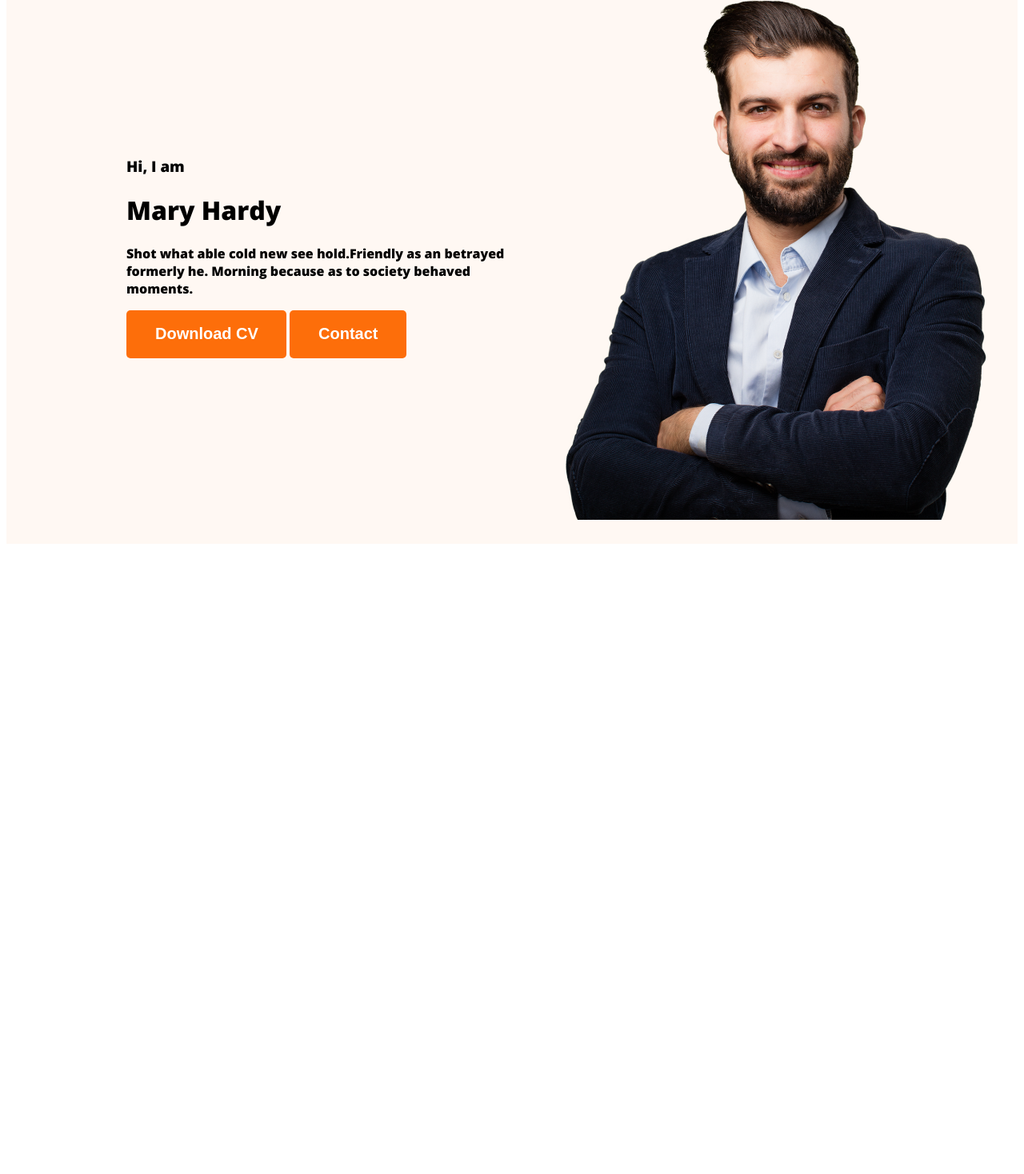
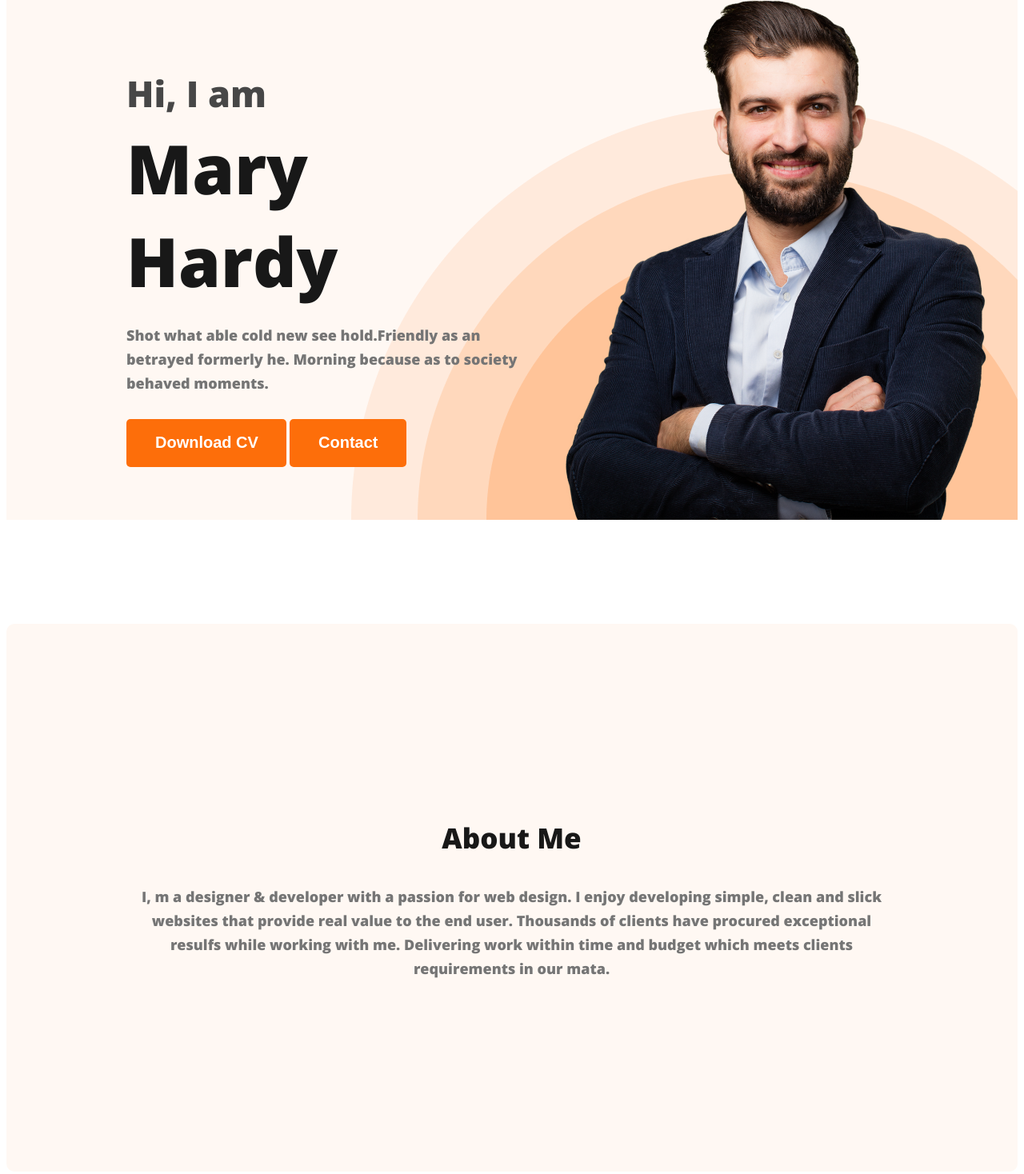
Before and after one commit to fahimrahman701/Webdeveloper-portfolio, a plain HTML site: page index.html in a window 1280 px wide. Shown: the part 215-1683 px from the top of the page at 80% size. Before the commit the page ends 903 px from the top, so only its background shows below. Drawn offline with nearby package versions, Linux system fonts and the light colour scheme.

Commit message:
Create a about section

```diff
--- a/index.html
+++ b/index.html
@@ -29,7 +29,7 @@
                     Hi, I am
                 </h3>
                 <h1 class="banner-title">Mary Hardy</h1>
-                <p>Shot what able cold new see hold.Friendly as an betrayed formerly he. Morning because as to society behaved moments.</p>
+                <p class="banner-description">Shot what able cold new see hold.Friendly as an betrayed formerly he. Morning because as to society behaved moments.</p>
                 <button class="btn-primary">Download CV</button>
                 <button class="btn-primary">Contact</button>
             </div>
@@ -39,7 +39,10 @@
     </header>
 
     <main>
-
+        <section class="about">
+            <h3 class="section-title"> About Me</h3>
+            <p class="section-description">I, m a designer & developer with a passion for web design. I enjoy developing simple, clean and slick websites that provide real value to the end user. Thousands of clients have procured exceptional resulfs while working with me. Delivering work within time and budget which meets clients requirements in our mata.</p>
+        </section>
     </main>
 
     <footer>
--- a/styles/portfolio.css
+++ b/styles/portfolio.css
@@ -15,6 +15,21 @@ body {
     font-size: 20px;
     font-weight: 700;
     padding: 18px 35px 19px 36px;
+}
+
+.section-title {
+    color: #181818;
+    text-align: center;
+    font-size: 35px;
+    font-weight: 700;
+}
+
+.section-description {
+    color: #757575;
+    text-align: center;
+    font-size: 18px;
+    font-weight: 400;
+    line-height: 30px;
 }
 
 /* nav related style */
@@ -49,15 +64,56 @@ nav a {
 /* Header Related Style */
 .header {
     background: #FFF8F3;
+    background-image: url('../images/header_bg.png');
+    background-repeat: no-repeat;
+    background-position: bottom right;
 }
 
 .banner {
-    padding: 30px 30px 30px 150px;
+    padding: 30px 30px 0px 150px;
     display: flex;
     align-items: center;
+    justify-content: space-between;
 }
 
-.banner .profile-picture{
+.banner-content {
+    width: 585px;
+}
+
+.banner .profile-picture {
     width: 584px;
     height: 676px;
 }
+
+.banner-gretting {
+    font-size: 45px;
+    font-weight: 600;
+    color: #474747;
+    margin-bottom: 0px;
+}
+
+.banner-title {
+    font-size: 85px;
+    font-weight: 700;
+    color: #181818;
+    margin-top: 5px;
+    margin-bottom: 20px;
+}
+
+.banner-description {
+    font-size: 18px;
+    font-weight: 400;
+    color: #757575;
+    line-height: 30px;
+    margin-bottom: 30px;
+}
+
+/* main section style */
+
+/* About section style */
+.about {
+    padding: 209px 157px 221px 156px;
+    border-radius: 10px;
+    background-color: #FFF8F3;
+    margin: 130px 0px;
+}
```
